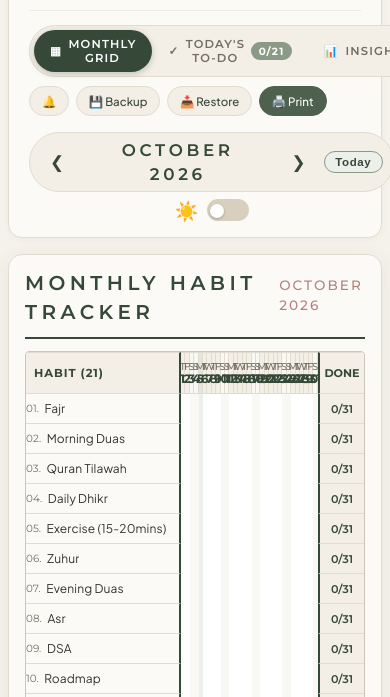
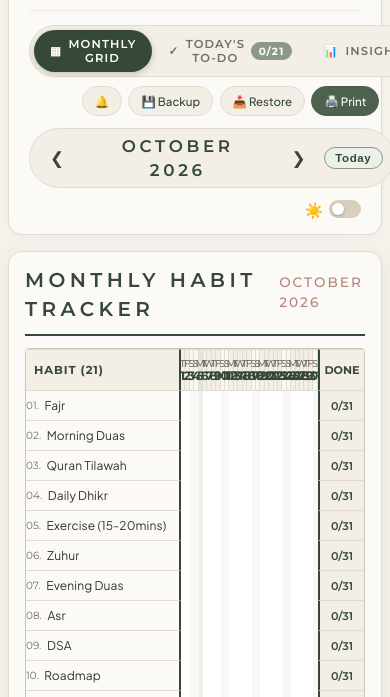
Before and after one commit to sidrairum07-ctrl/Habit-Tracker-, a plain HTML site: page index.html in a window 390 px wide. Shown: the part 118-815 px from the top of the page. Drawn offline with Linux system fonts and the light colour scheme; a web font is replaced by a local one.

Commit message:
Make light/dark toggle switch smaller and position on the far right

```diff
--- a/style.css
+++ b/style.css
@@ -129,6 +129,7 @@ body {
   flex-direction: column;
   gap: 0.55rem;
   align-items: flex-start;
+  flex: 1;
 }
 
 /* Nav Tabs */
@@ -177,12 +178,13 @@ body {
   border-radius: var(--radius-full);
 }
 
-/* Month Center Group + Switch */
+/* Month Center Group */
 .month-center-group {
   display: flex;
   flex-direction: column;
   align-items: center;
-  gap: 0.45rem;
+  justify-content: center;
+  flex: 0 0 auto;
 }
 
 .month-nav {
@@ -245,16 +247,19 @@ body {
 }
 
 /* ==========================================================================
-   iOS-Style Toggle Switch (Image 4) with ☀️ / 🌙 Emoji
+   Compact Light/Dark Toggle Switch with ☀️ / 🌙 Emoji (Very Right)
    ========================================================================== */
 .theme-switch-wrap {
   display: flex;
   align-items: center;
-  gap: 0.5rem;
+  justify-content: flex-end;
+  gap: 0.35rem;
+  flex: 1;
+  margin-left: auto;
 }
 
 .theme-emoji {
-  font-size: 1.2rem;
+  font-size: 0.95rem;
   cursor: pointer;
   user-select: none;
   line-height: 1;
@@ -262,14 +267,14 @@ body {
 }
 
 .theme-emoji:hover {
-  transform: scale(1.2);
+  transform: scale(1.15);
 }
 
 .switch-toggle {
   position: relative;
   display: inline-block;
-  width: 42px;
-  height: 22px;
+  width: 32px;
+  height: 18px;
   cursor: pointer;
 }
 
@@ -286,15 +291,15 @@ body {
   right: 0;
   bottom: 0;
   background-color: #D8CFBF;
-  border-radius: 20px;
+  border-radius: 18px;
   transition: all 0.25s cubic-bezier(0.16, 1, 0.3, 1);
 }
 
 .switch-track::before {
   position: absolute;
   content: "";
-  height: 14px;
-  width: 14px;
+  height: 12px;
+  width: 12px;
   left: 3px;
   bottom: 3px;
   background-color: #FFFFFF;
@@ -308,7 +313,7 @@ body {
 }
 
 .switch-toggle input:checked + .switch-track::before {
-  transform: translateX(18px);
+  transform: translateX(14px);
 }
 
 /* Action buttons */
@@ -1318,6 +1323,25 @@ thead th.habit-col-day {
   display: none;
 }
 
+@media (max-width: 820px) {
+  .controls-bar {
+    flex-wrap: wrap;
+    justify-content: space-between;
+    gap: 0.75rem;
+  }
+  .nav-and-actions-group {
+    flex: 1 1 100%;
+    align-items: center;
+  }
+  .month-center-group {
+    flex: 1 1 auto;
+  }
+  .theme-switch-wrap {
+    flex: 0 0 auto;
+    margin-left: auto;
+  }
+}
+
 @media print {
   body {
     background: #FFFFFF;
```
Also changed, not shown: index.html (+3 -3 lines).
